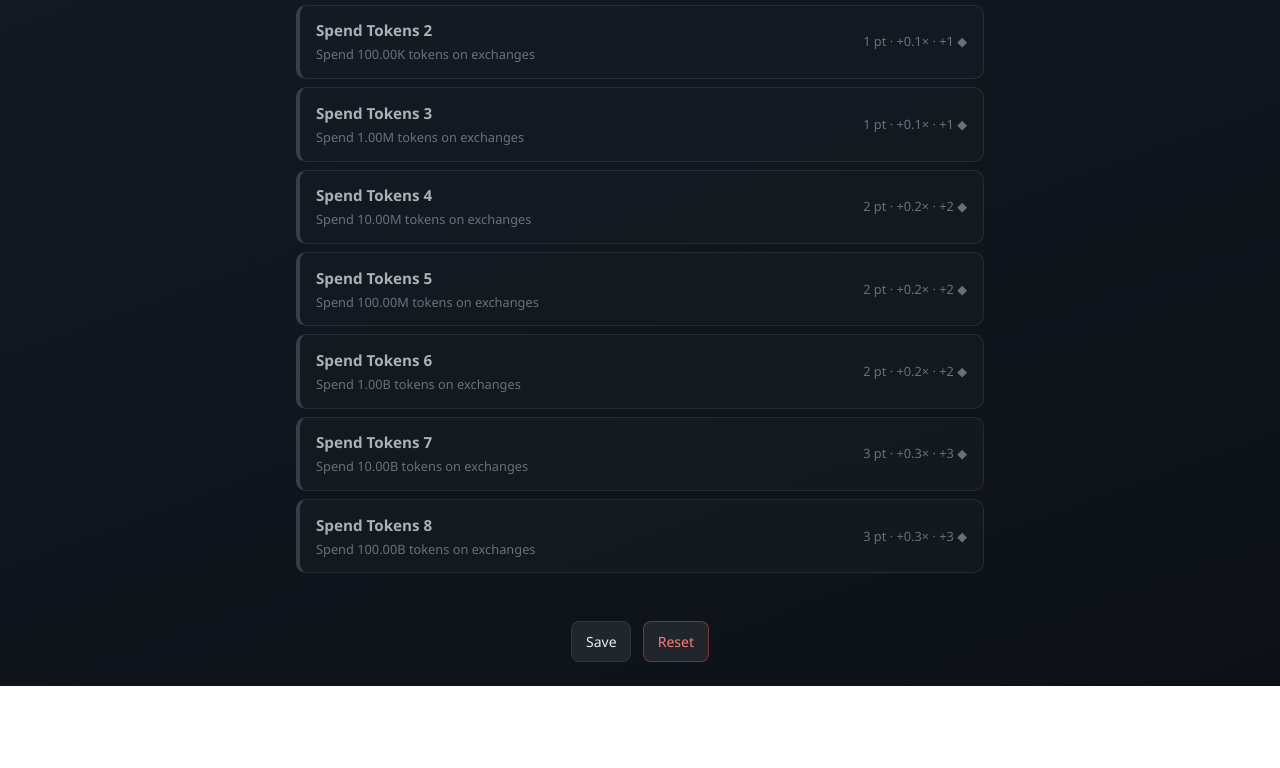
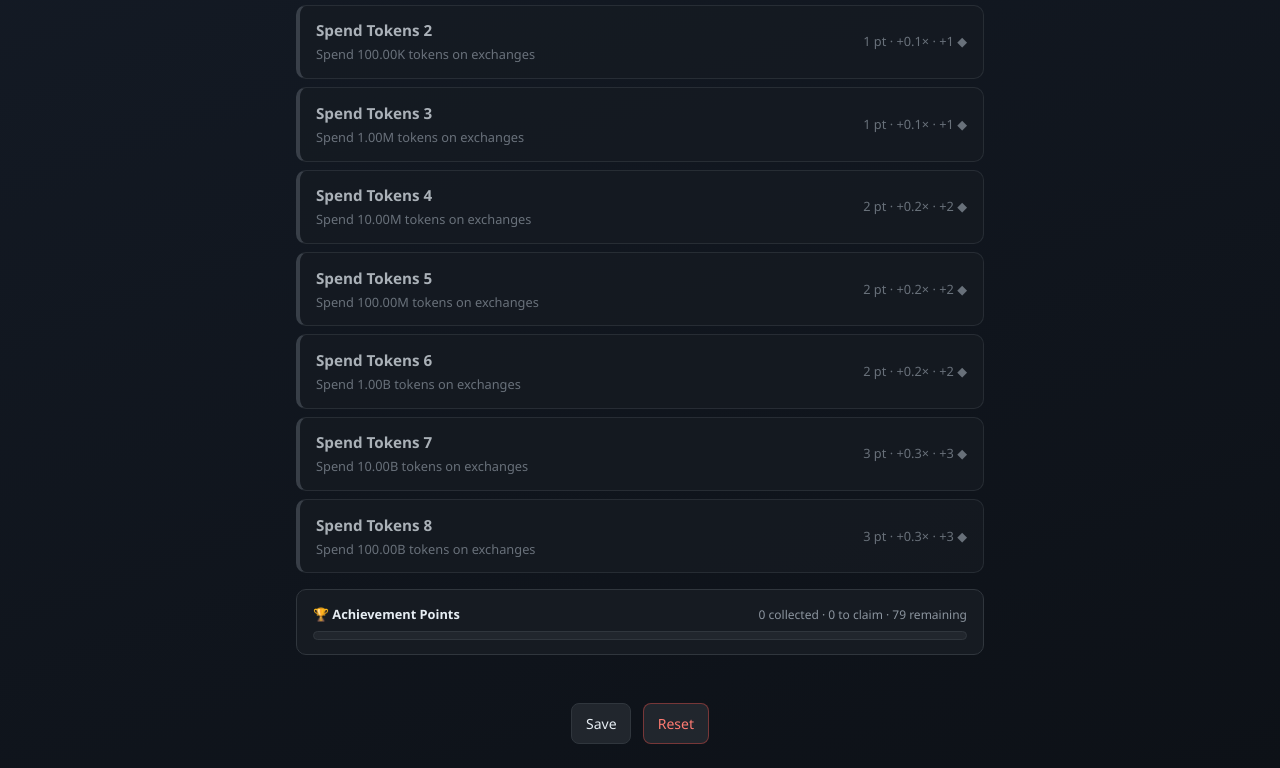
Before and after one commit to Char-lang-eng/Hierarchy, a plain HTML site: page index.html in a window 1280 px wide. Shown: the part 3937-4705 px from the top of the page. Before the commit the page ends 4623 px from the top, so only its background shows below. Drawn offline with Linux system fonts and the light colour scheme.

Commit message:
Add achievement progress section to index.html

```diff
--- a/index.html
+++ b/index.html
@@ -64,6 +64,16 @@
     <h2 class="panel-title">Achievements</h2>
     <p class="panel-desc">Complete goals, then claim rewards to boost mineral production and earn shards.</p>
     <div id="achievement-list"></div>
+    <div class="achievement-progress" id="achievement-progress">
+      <div class="achievement-progress-header">
+        <span class="achievement-progress-title">🏆 Achievement Points</span>
+        <span id="achievement-progress-text" class="achievement-progress-text"></span>
+      </div>
+      <div class="achievement-progress-track">
+        <div id="achievement-progress-claimed" class="achievement-progress-fill claimed"></div>
+        <div id="achievement-progress-ready" class="achievement-progress-fill ready"></div>
+      </div>
+    </div>
   </section>
 
   <footer class="footer">
```
